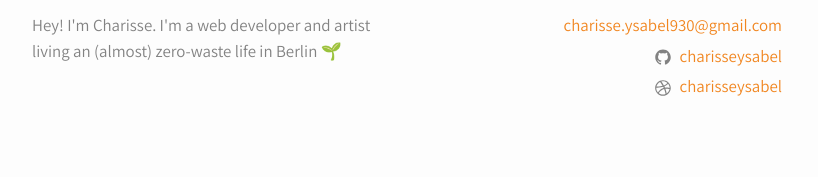
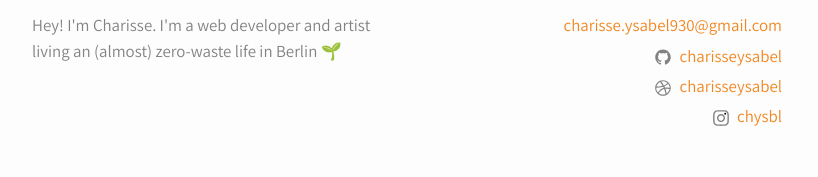
Before and after one commit to charisseysabel/chysbl-blog, a Jekyll site: the page built from index.md, in a window 1280 px wide. Shown: the part 1588-1765 px from the top of the page, without its empty margins (228-1046 px from the left). Built offline with Jekyll 4.4.1, drawn with Linux system fonts in a browser that asks for light colours; before the commit the page ends 1737 px from its top, so only the background shows below that.

Commit message:
feat(config) Add instagram on footer

```diff
--- a/_config.yml
+++ b/_config.yml
@@ -22,6 +22,7 @@ baseurl: "" # the subpath of your site, e.g. /blog
 url: "" # the base hostname & protocol for your site, e.g. http://example.com
 github_username:  charisseysabel
 dribbble_username: charisseysabel
+instagram_username: chysbl
 
 # Build settings
 markdown: kramdown
--- a/_includes/footer.html
+++ b/_includes/footer.html
@@ -28,6 +28,12 @@
             {% include icon-dribbble.html username=site.dribbble_username %}
           </li>
           {% endif %}
+
+          {% if site.instagram_username %}
+          <li>
+            {% include icon-instagram.html username=site.instagram_username %}
+          </li>
+          {% endif %}
         </ul>
       </div>
     </div>
--- /dev/null
+++ b/_includes/icon-instagram.html
@@ -0,0 +1 @@
+<a href="https://instagram.com/{{ include.username }}"><span class="icon">{% include instagram.svg %}</span><span class="username">{{ include.username }}</span></a>
```
Also changed, not shown: _includes/instagram.svg (added), 2 other files.
